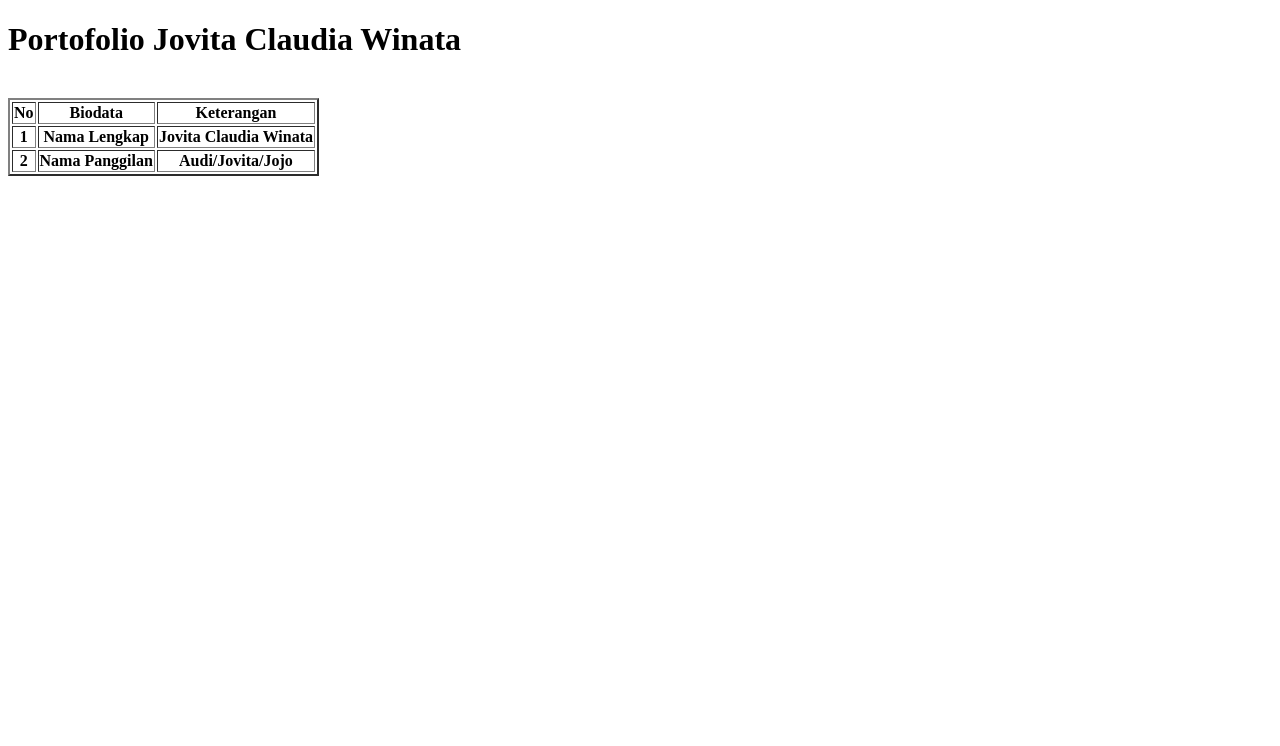
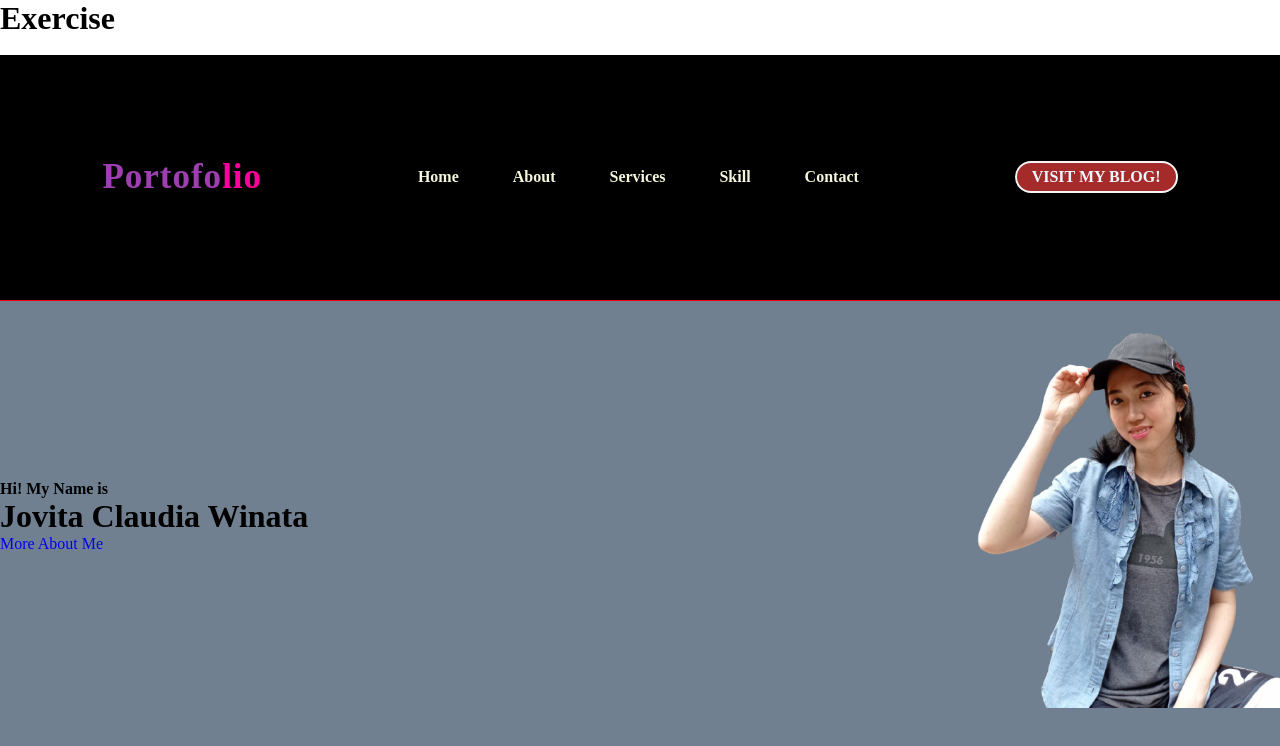
Before and after one commit to jovitaclau/jovitaclau.github.io, a plain HTML site: page portofolio.html in a window 1280 px wide. Drawn offline with Linux system fonts and the light colour scheme.

Commit message:
tambah css

```diff
--- a/portofolio.html
+++ b/portofolio.html
@@ -5,25 +5,35 @@
     <meta http-equiv="X-UA-Compatible" content="IE=edge">
     <meta name="viewport" content="width=device-width, initial-scale=1.0">
     <title>Buat Porttofolio</title>
+
+    <link rel="stylesheet" href="./style.css"
 </head>
 <body>
-    <h1>Portofolio Jovita Claudia Winata</h1>
+    <h1>Exercise</h1>
+
 <br>
-<table border="2">
-    <tr>
-        <th>No</th>
-        <th>Biodata</th>
-        <th>Keterangan</th>
-    </tr>
-    <tr>
-        <th>1</th>
-        <th>Nama Lengkap</th>
-        <th>Jovita Claudia Winata</th>
-    <tr>
-        <th>2</th>
-        <th>Nama Panggilan</th>
-        <th>Audi/Jovita/Jojo</th>
-    </tr>
-    </tr>
+
+    <div class="home">
+        <nav>
+            <h2 class="logo">Portofo<span>lio</span></h2>
+            <ul>
+                <li><a href="#">Home</a></li>
+                <li><a href="#">About</a></li>
+                <li><a href="#">Services</a></li>
+                <li><a href="#">Skill</a></li>
+                <li><a href="#">Contact</a></li>
+            </ul>
+            <a href="#" class="btn">VISIT MY BLOG!</a>
+        </nav>
+        <div class="image">
+            <img src="profpic2.png"width="320"height="407" align="right">
+        </div>
+        <div class="content">
+            <h4>Hi! My Name is</h4>
+            <h1>Jovita Claudia Winata</h1>
+            <a href="#">More About Me</a>
+        </div>
+    </div>
+</div>
 </body>
 </html>
--- /dev/null
+++ b/style.css
@@ -0,0 +1,62 @@
+* {
+    padding: 0;
+    margin: 0;
+    text-decoration: none;
+}
+.home {
+    height: 100vh;
+    weight: 100%;
+    background-color: slategrey;
+}
+nav {
+    display: flex;
+    align-items: center;
+    justify-content: space-between;
+    padding-top: 10px;
+    padding-bottom: 10px;
+    padding-right: 8%;
+    padding: 8%;
+    background-color:black;
+    border-bottom: 1px solid red;
+}
+.logo {
+    color:rgb(158, 63, 177);
+    font-size: 35px;
+    letter-spacing: 1px;
+    cursor: pointer;
+}
+span {
+    color:rgb(255, 0, 157);
+}
+nav ul li {
+    list-style-type: none;
+    display: inline-block;
+    padding: 10px 25px;
+}
+nav ul li a {
+    color:beige;
+    font-weight: bold;
+    font-size: 16px;
+    text-transform: capitalize;
+}
+nav ul li a:hover {
+    color:brown;
+    transition: 0.5s;
+}
+.btn {
+    background-color: brown;
+    color:aliceblue;
+    border: 2px solid whitesmoke;
+    font-weight: bold;
+    padding: 5px 15px;
+    border-radius: 30px;
+}
+.btn:hover {
+    transform: scale(1.2);
+    border: 2px skyblue;
+    background-color: transparent;
+}
+.content {
+    position: absolute;
+    top: 60%;
+}
```
Also changed, not shown: profpic2.png (added).
